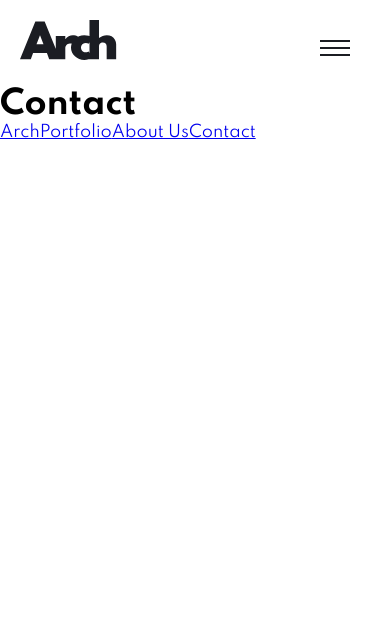
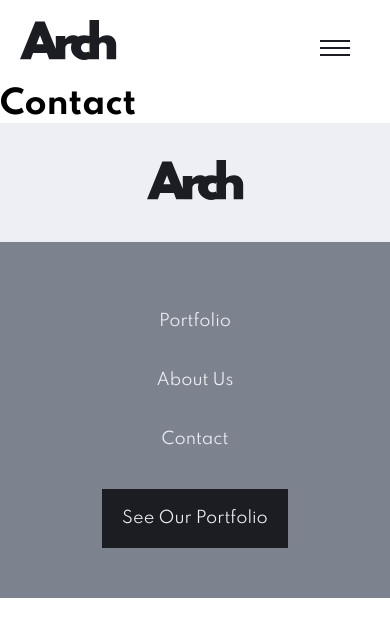
Before and after one commit to JoaquinBruhnIntive/react-landing, a React (Create React App) app: page /contact in a window 390 px wide. Shown: the top 636 px of the page. Built offline with nearby package versions, Linux system fonts and the light colour scheme.

Commit message:
[main update] finished the Footer component along with it responsive styling, home page is now done

```diff
--- /dev/null
+++ b/src/components/footer/footer.css
@@ -0,0 +1,85 @@
+@import url(../../globalStyle.css);
+
+
+.footer{
+    display: flex;
+    align-items: flex-end;
+    height: 5rem;
+    width: 100%;
+}
+
+.footer > div:nth-child(1) {
+    background: var(--very-light-grey);
+    padding: 37px 20px;
+}
+
+.footer > div:nth-child(2) {
+    display: flex;
+    justify-content: flex-start;
+    background: var(--medium-grey);
+    width: 80%;
+    padding: 50px 50px;
+    position: relative;
+}
+
+.footer > div:nth-child(2) > a:nth-child(1),
+.footer > div:nth-child(2) > a:nth-child(2),
+.footer > div:nth-child(2) > a:nth-child(3) {
+    margin-right: 50px;
+    text-decoration: none;
+    text-transform: capitalize;
+    color: var(--very-light-grey);
+}
+
+.footer > div:nth-child(2) > a:nth-child(4) {
+    text-decoration: none;
+    background: var(--very-dark-blue);
+    padding: 20px 20px;
+    text-decoration: none;
+    text-transform: capitalize;
+    color: var(--very-light-grey);
+    position: absolute;
+    top: 2rem;
+    right: -3rem;
+}
+
+.footer > div:nth-child(2) > a:nth-child(4):hover {
+    background: var(--dark-grey);
+    transition: 0.2s ease-in-out;
+}
+
+@media screen and ( max-width: 800px ) {
+    .footer{
+        flex-direction: column;
+        align-items: center;
+    }
+
+    .footer > div {
+        display: flex;
+        flex-direction: column;
+        justify-content: center;
+        align-items: center;
+        width: 100%;
+    }
+
+    .footer > div:nth-child(2){
+        width: 100%;
+    }
+
+    .footer > div:nth-child(2) > a:nth-child(1),
+    .footer > div:nth-child(2) > a:nth-child(2),
+    .footer > div:nth-child(2) > a:nth-child(3) {
+        margin: 20px 0;
+    }
+
+    .footer > div:nth-child(2) > a:nth-child(4) {
+        display: block;
+        position: static;
+        margin-top: 20px;
+    }
+
+}
+
+@media screen and ( max-width: 586px ) {
+
+}
--- a/src/components/footer/footer.jsx
+++ b/src/components/footer/footer.jsx
@@ -1,13 +1,21 @@
 import React from 'react';
+import logo from '../../assets/logo.svg'
 import { Link } from 'react-router-dom';
+
+import './footer.css'
 
 const Footer = () => {
     return(
-        <footer>
-            <Link to="/">Arch</Link>
-            <Link to="/portfolio">Portfolio</Link>
-            <Link to="/aboutUs">About Us</Link>
-            <Link to="/contact">Contact</Link>
+        <footer className="footer">
+            <div>
+                <Link to="/"><img class="logo" src={logo} alt="logo" /></Link>
+            </div>
+            <div>
+                <Link to="/portfolio">portfolio</Link>
+                <Link to="/aboutUs">about us</Link>
+                <Link to="/contact">contact</Link>
+                <Link to="/portfolio">see our portfolio</Link>
+            </div>
         </footer>
     );
 }
--- a/src/components/index/featured/featured.css
+++ b/src/components/index/featured/featured.css
@@ -96,6 +96,10 @@
 
 @media screen and ( max-width: 800px ) {
 
+    .featured {
+        margin-bottom: 73rem;
+    }
+
     .featured > div:nth-child(1) > h2 {
         font-size: 2rem;
     }
```
Also changed, not shown: src/styles.css (+0 -97 lines).
